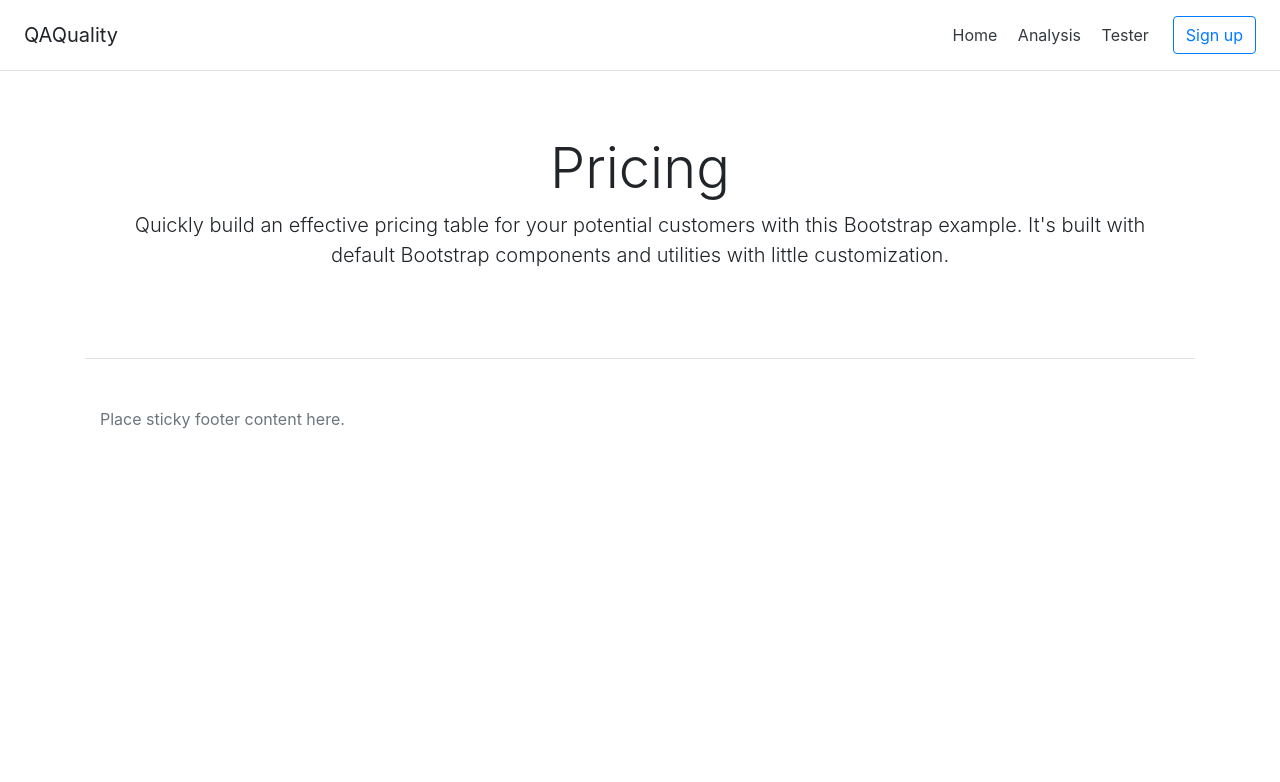
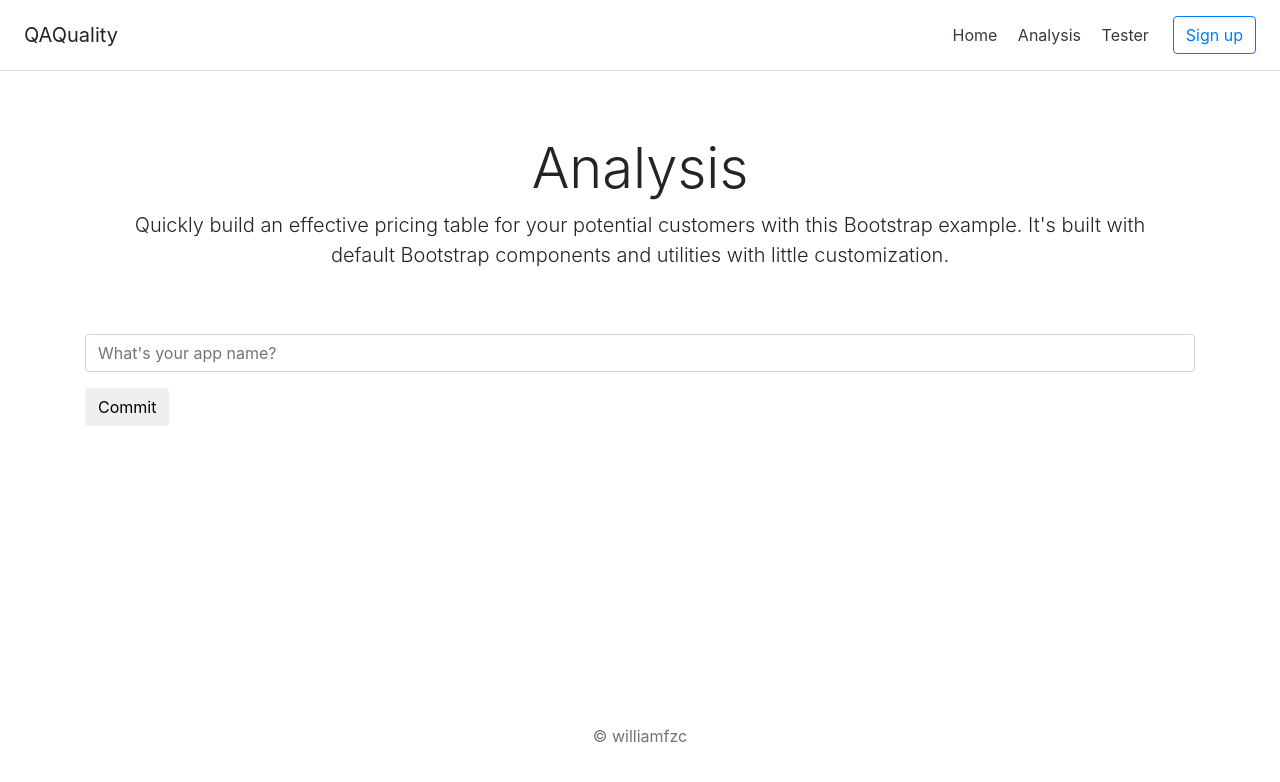
Before and after one commit to Hanlen520/QAQuality, a Flask app: page /analysis/ in a window 1280 px wide. Shown: the top 782 px of the page. Run offline with Flask 2, Linux system fonts and the light colour scheme; some libraries are stand-ins or nearby versions.

Commit message:
finish replacement

```diff
--- a/QAQuality/__init__.py
+++ b/QAQuality/__init__.py
@@ -1,9 +1,13 @@
 from flask import Flask
 from flask_wtf.csrf import CSRFProtect
+from flask_bootstrap import Bootstrap
 
 
 def create_app():
     app = Flask(__name__)
+
+    bootstrap = Bootstrap()
+    bootstrap.init_app(app)
 
     app.config['SECRET_KEY'] = 'testonly'
     csrf_protect = CSRFProtect()
--- a/QAQuality/analysis/form.py
+++ b/QAQuality/analysis/form.py
@@ -4,5 +4,8 @@ from wtforms.validators import DataRequired
 
 
 class AppNameForm(FlaskForm):
-    app_name = StringField('App name', validators=[DataRequired()])
+    app_name = StringField('', validators=[DataRequired()], render_kw={
+                    "placeholder": 'What\'s your app name?',
+                    "value": ''
+                })
     submit = SubmitField('Commit')
--- a/QAQuality/analysis/views.py
+++ b/QAQuality/analysis/views.py
@@ -9,4 +9,4 @@ def index():
     if form.validate_on_submit():
         app_name = form.app_name.data
         return 'hi {}'.format(app_name)
-    return render_template('analysis/index.html')
+    return render_template('analysis/index.html', form=form)
--- a/QAQuality/templates/analysis/index.html
+++ b/QAQuality/templates/analysis/index.html
@@ -1,13 +1,17 @@
 {% extends "base.html" %}
 {% block page_content %}
 
-<form>
-    <legend class="uk-legend">What's app name?</legend>
+<div class="container">
+    <div class="pricing-header px-3 py-3 pt-md-5 pb-md-4 mx-auto text-center">
+        <h1 class="display-4">Analysis</h1>
+        <p class="lead">Quickly build an effective pricing table for your potential customers with this Bootstrap example. It's built with default Bootstrap components and utilities with little customization.</p>
+    </div>
+</div>
 
-    <div class="uk-margin-large">
-        <input class="uk-input .uk-form-large uk-margin-small" placeholder="Which app do you want?">
-        <button class="uk-button uk-button-default uk-margin-small" type="submit">Search</button>
-    </div>
-</form>
+<div class="container">
+    {% import "bootstrap/wtf.html" as wtf %}
+    {{ wtf.quick_form(form) }}
+</div>
+
 
 {% endblock %}
--- a/QAQuality/templates/base.html
+++ b/QAQuality/templates/base.html
@@ -14,24 +14,19 @@
     <div class="d-flex flex-column flex-md-row align-items-center p-3 px-md-4 mb-3 bg-white border-bottom box-shadow">
       <h5 class="my-0 mr-md-auto font-weight-normal">QAQuality</h5>
       <nav class="my-2 my-md-0 mr-md-3">
-        <a class="p-2 text-dark" href="#">Home</a>
-        <a class="p-2 text-dark" href="#">Analysis</a>
-        <a class="p-2 text-dark" href="#">Tester</a>
+        <a class="p-2 text-dark" href="/">Home</a>
+        <a class="p-2 text-dark" href="/analysis/">Analysis</a>
+        <a class="p-2 text-dark" href="/tester/">Tester</a>
       </nav>
       <a class="btn btn-outline-primary" href="#">Sign up</a>
     </div>
 
-    <div class="container">
-      <div class="pricing-header px-3 py-3 pt-md-5 pb-md-4 mx-auto text-center">
-          <h1 class="display-4">Pricing</h1>
-          <p class="lead">Quickly build an effective pricing table for your potential customers with this Bootstrap example. It's built with default Bootstrap components and utilities with little customization.</p>
-      </div>
+    {%- block page_content %}
+    {%- endblock page_content %}
 
-      <footer class="pt-4 my-md-5 pt-md-5 border-top center-block">
-        <div class="container">
-            <span class="text-muted">Place sticky footer content here.</span>
-        </div>
-      </footer>
-    </div>
+
+    <footer class="my-5 pt-5 text-muted text-center text-small fixed-bottom">
+        <p class="mb-1">© williamfzc</p>
+    </footer>
   </body>
 </html>
```
Also changed, not shown: QAQuality/templates/auth/login.html (+4 -4 lines), QAQuality/templates/index.html (+4 -4 lines), QAQuality/templates/tester/index.html (+4 -4 lines).
